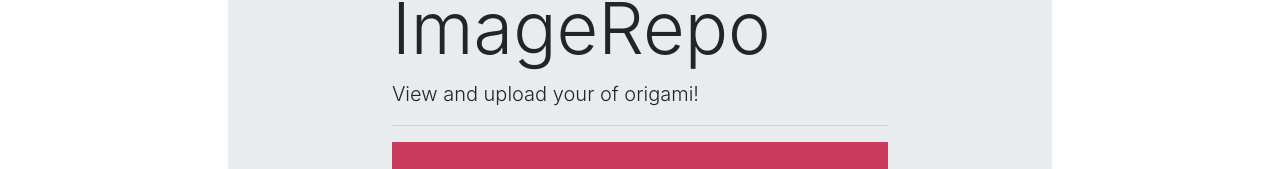
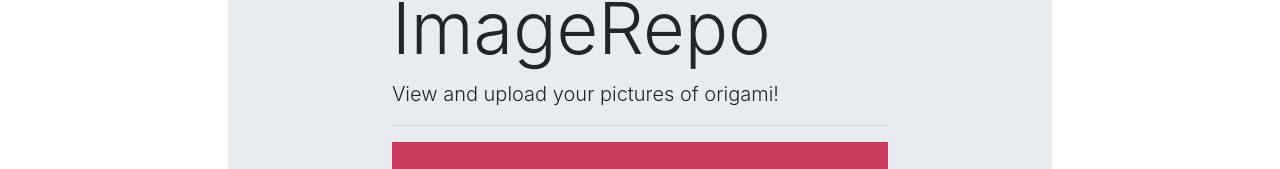
Before and after one commit to ZakHu7/Orimage, a React (Create React App) app in the folder client/: page / in a window 1280 px wide. Shown: the part 135-304 px from the top of the page. Built offline with nearby package versions, Linux system fonts and the light colour scheme; no server answers.

Commit message:
fix typo

```diff
--- a/client/src/components/pages/Home.js
+++ b/client/src/components/pages/Home.js
@@ -23,7 +23,7 @@ function Home() {
               </Col>
               <Col sm="8">
                 <h1 className="display-3">ImageRepo</h1>
-                <p className="lead">View and upload your of origami!</p>
+                <p className="lead">View and upload your pictures of origami!</p>
                 <hr className="my-3" />
                 <img src={gif} className="crane-gif"></img>
                 <hr className="my-3" />
```
